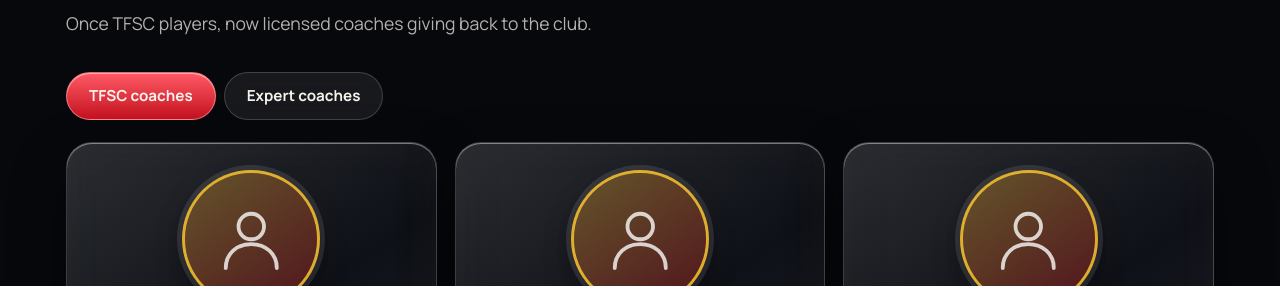
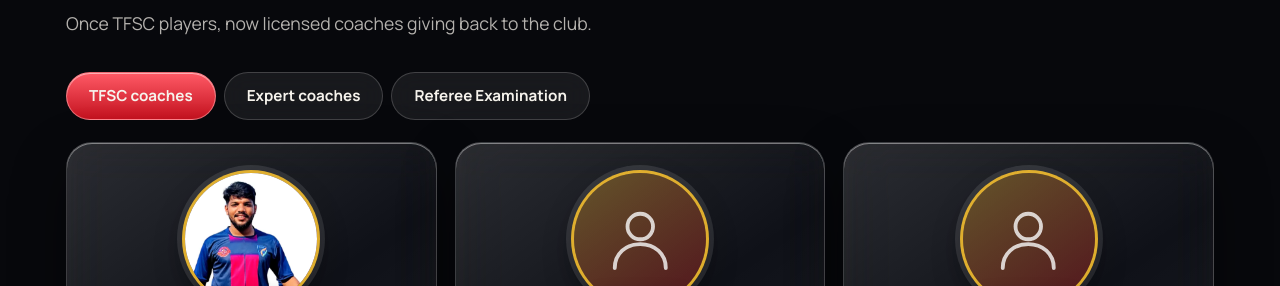
Before and after one commit to siocoimbatorework/TFSC_Website, a plain HTML site: page index.html in a window 1280 px wide. Shown: the part 2919-3205 px from the top of the page. Drawn offline with Linux system fonts and the light colour scheme.

Commit message:
Update index refree exam index.html

```diff
--- a/index.html
+++ b/index.html
@@ -189,7 +189,7 @@ nav a.active{background:rgba(255,255,255,.2);box-shadow:inset 0 1px 0 rgba(255,2
 .lic{margin-top:10px;display:inline-flex;align-items:center;gap:6px;padding:5px 12px;border-radius:99px;font-weight:800;font-size:.74rem;letter-spacing:.06em;text-transform:uppercase;border:1px solid var(--edge);background:rgba(255,255,255,.08);color:var(--muted)}
 .lic.ok{background:rgba(34,199,184,.18);border-color:rgba(34,199,184,.6);color:#8FF0E6}
 .lic svg{width:14px;height:14px;flex:none}
-.chip[aria-selected="true"]{background:linear-gradient(180deg,#ff5a66,#c4121f);border-color:rgba(255,160,166,.6);box-shadow:inset 0 1px 0 rgba(255,255,255,.5)}
+.chip[aria-selected="true"],.chip[aria-selected="true"]:hover{background:linear-gradient(180deg,#ff5a66,#c4121f);border-color:rgba(255,160,166,.6);box-shadow:inset 0 1px 0 rgba(255,255,255,.5)}
 .tabs{display:flex;gap:8px;flex-wrap:wrap;margin-bottom:22px}
 .tabs .chip{padding:11px 22px;font-size:.95rem}
 
@@ -669,7 +669,7 @@ var LEADERS=[
 /* Coaches. Set lic to the licence details, for example lic:"AFC C Licence", and src to a photo. */
 var COACHES={
  club:{tab:"TFSC coaches",lead:"Once TFSC players, now licensed coaches giving back to the club.",list:[
-  {n:"Coach name to be added",r:"Football coach",lic:"",src:""},
+  {n:"Coach name to be added",r:"Football coach",lic:"",src:"images/ARSATH.png"},
   {n:"Coach name to be added",r:"Football coach",lic:"",src:""},
   {n:"Coach name to be added",r:"Football coach",lic:"",src:""},
   {n:"Coach name to be added",r:"Football coach",lic:"",src:""},
@@ -693,6 +693,12 @@ var ACT=[
  {t:"Juniors World Cup screening",tag:"2026",k:"Screening",imgs:[]},
  {t:"Workshop for juniors",tag:"2025",k:"Workshop",imgs:[]}
 ];
+
+COACHES.referee={tab:"Referee Examination",lead:"Referees who have cleared the referee examination.",list:[
+ {n:"Mohamed Rishadh A",r:"Referee",badge:"Referee Level 8",src:"images/rishad.png"},
+ {n:"Mohammed Sarjoon",r:"Referee",badge:"Referee Level 8",src:""}
+]};
+
 var CONTACT=[
  {k:"Phone / WhatsApp",v:"+91 00000 00000"},
  {k:"Email",v:"tfsc@example.com"},
@@ -747,6 +753,7 @@ function showCoaches(key){
   $("#coachList").innerHTML=g.list.map(function(p){
     var badge="";
     if(key==="club")badge=p.lic?'<span class="lic ok"><svg class="i" viewBox="0 0 24 24" aria-hidden="true"><path d="M5 13l4 4L19 7"/></svg>Licensed · '+p.lic+'</span>':'<span class="lic">Licence details coming soon</span>';
+    if(p.badge)badge='<span class="lic ok"><svg class="i" viewBox="0 0 24 24" aria-hidden="true"><path d="M5 13l4 4L19 7"/></svg>'+p.badge+'</span>';
     return '<div class="person glass lift">'+avatar(p,key==="club"?"Ex-TFSC":"")+'<h4>'+p.n+'</h4><span class="role">'+p.r+'</span>'+badge+'</div>';
   }).join("");
 }
```
